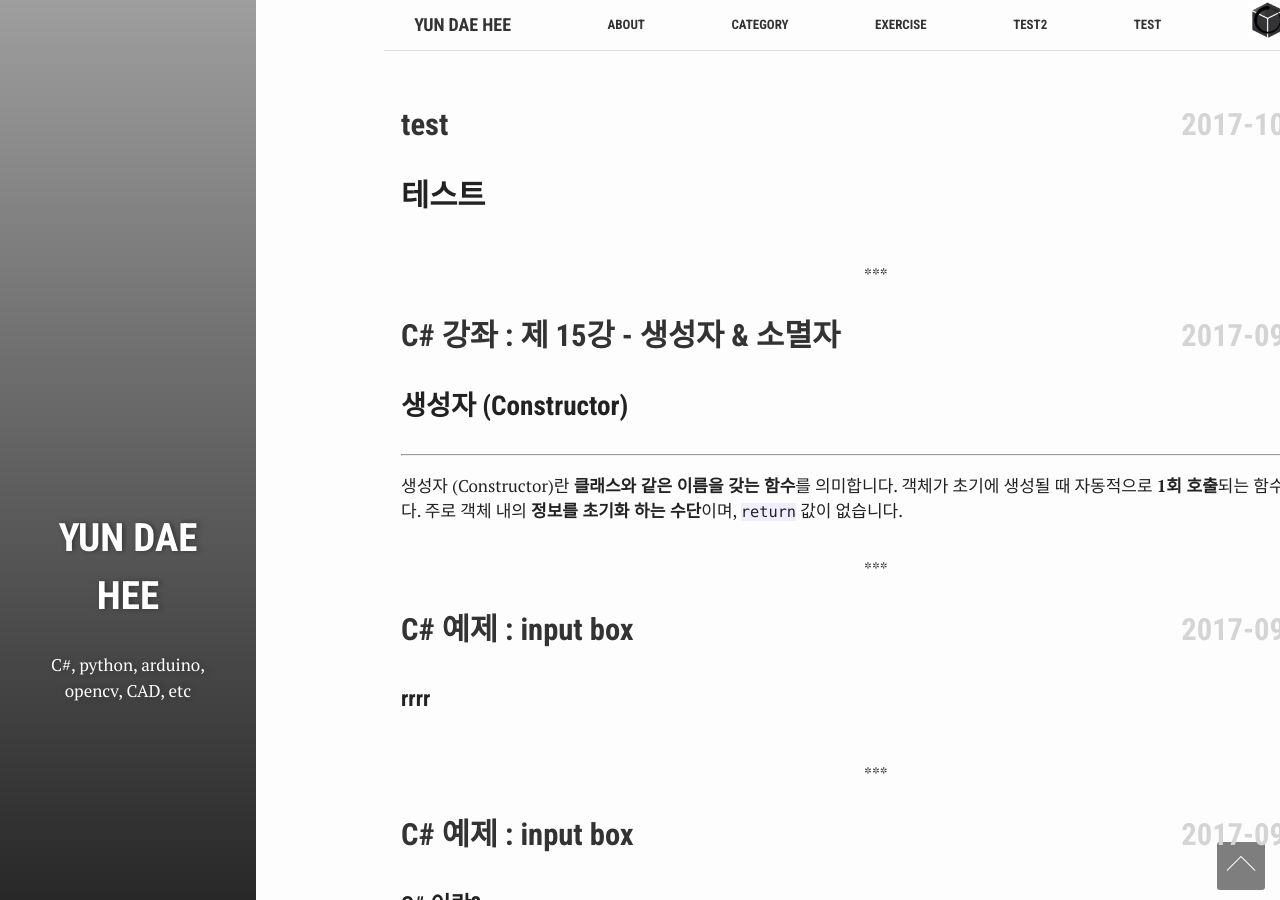
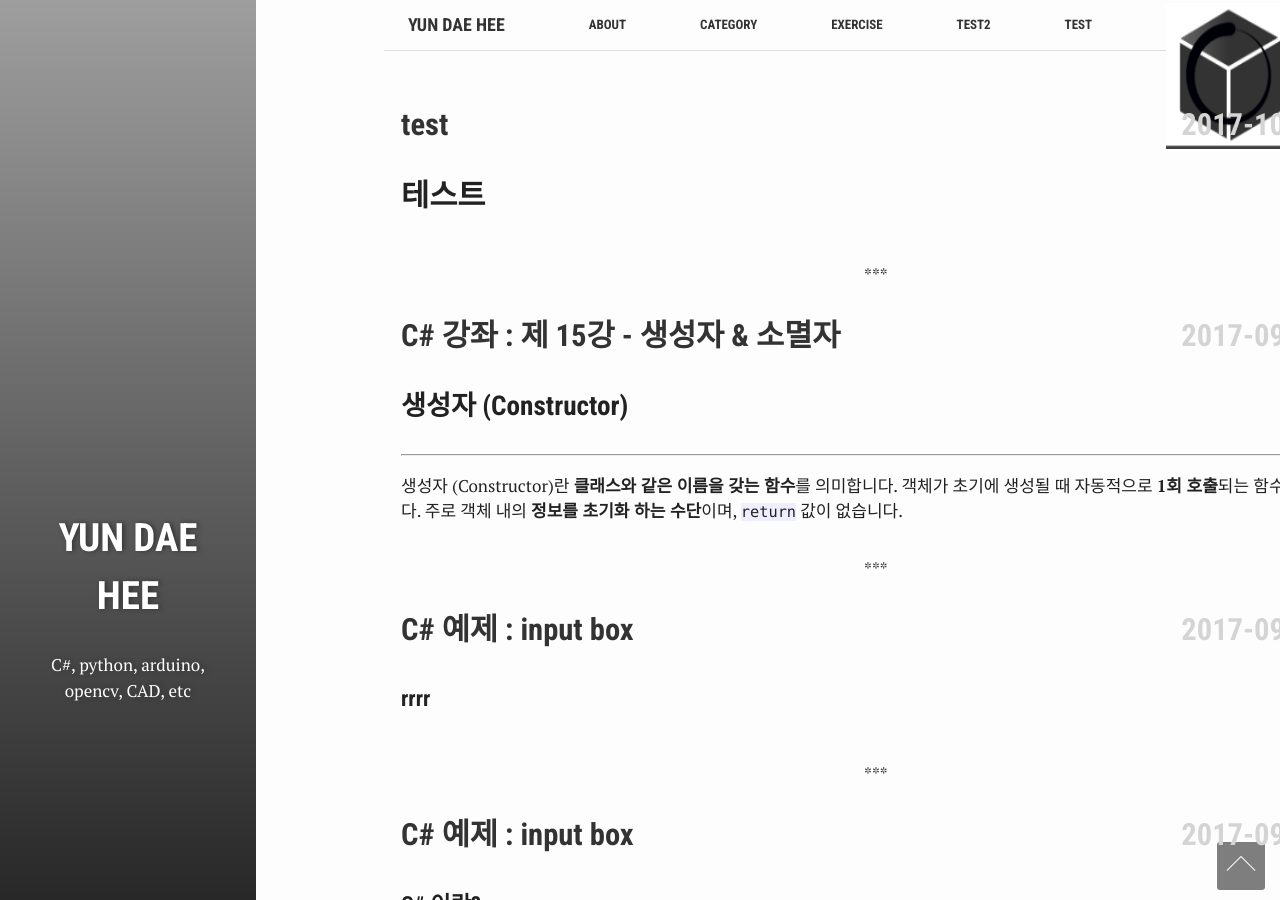
Before and after one commit to test076923/test076923.github.io, a Jekyll site: the page built from index.html, in a window 1280 px wide and 900 px high. Built offline with Jekyll 4.4.1, drawn with Linux system fonts in a browser that asks for light colours; nearby versions of some CDN libraries; comment, search, counter and statistics services are not loaded.

Commit message:
Update header.html

```diff
--- a/_includes/header.html
+++ b/_includes/header.html
@@ -14,8 +14,9 @@
 
 
     <!-- <a href="http://www.naver.com"> NAVER; </a> -->
+
     <a href="https://www.naver.com">
-      <img src="{{ site.baseurl }}/favicon.ico" width=40 height=40 />
+      <img src="{{ site.baseurl }}/favicon.ico" width=50 height=50 class="cover" style="none" />
     </a>
 
     <label for="menu-checkbox" class="toggle-button" data-open="☰" data-close="☰" onclick></label>
```
